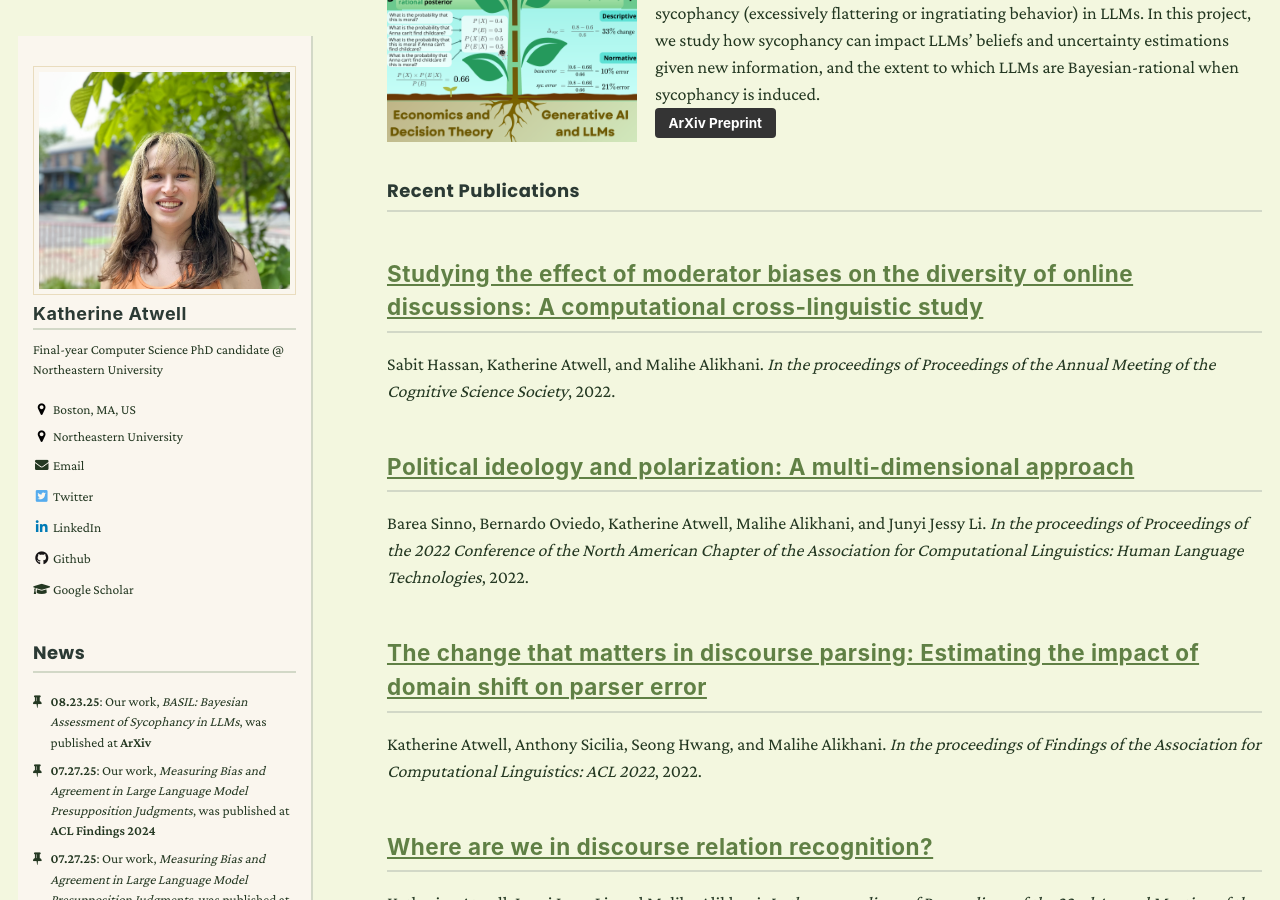
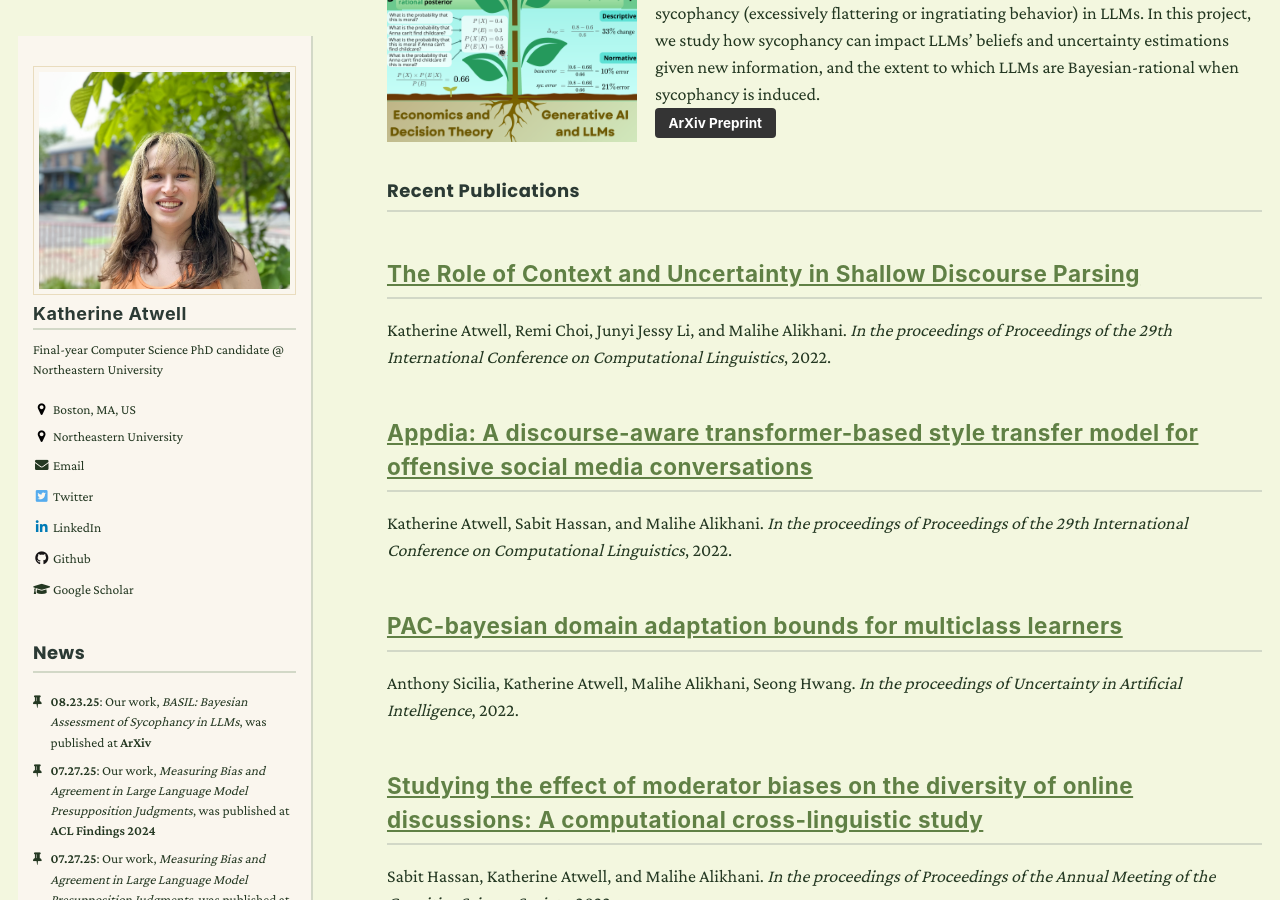
Before and after one commit to katherine-atwell/katherine-atwell.github.io, a Jekyll site: the page built from _pages/about.md, in a window 1280 px wide and 900 px high, scrolled down 864 px. Built offline with Jekyll 4.4.1, drawn with Linux system fonts in a browser that asks for light colours; nearby versions of some CDN libraries; some of the changed text lies outside the part shown.

Commit message:
add more pubs and news to homepage:

```diff
--- a/_includes/sidebar.html
+++ b/_includes/sidebar.html
@@ -27,7 +27,7 @@
 
   <div class="news">
   <link rel="stylesheet" href="https://maxcdn.bootstrapcdn.com/font-awesome/4.5.0/css/font-awesome.min.css">
-  <ul>{% for post in sorted limit:5 %}
+  <ul>{% for post in sorted limit:8 %}
     <li><b>{{post.date | date: "%m.%d.%y"}}</b>:
     {% if post.collection == "news" %}
       {{post.description}}
--- a/_pages/about.md
+++ b/_pages/about.md
@@ -28,6 +28,6 @@
 
 ### Recent Publications
 
-{% for post in site.publications reversed limit:5%}
+{% for post in site.publications reversed limit:8%}
   {% include archive-single-pub-summary.html %}
 {% endfor %}
```
